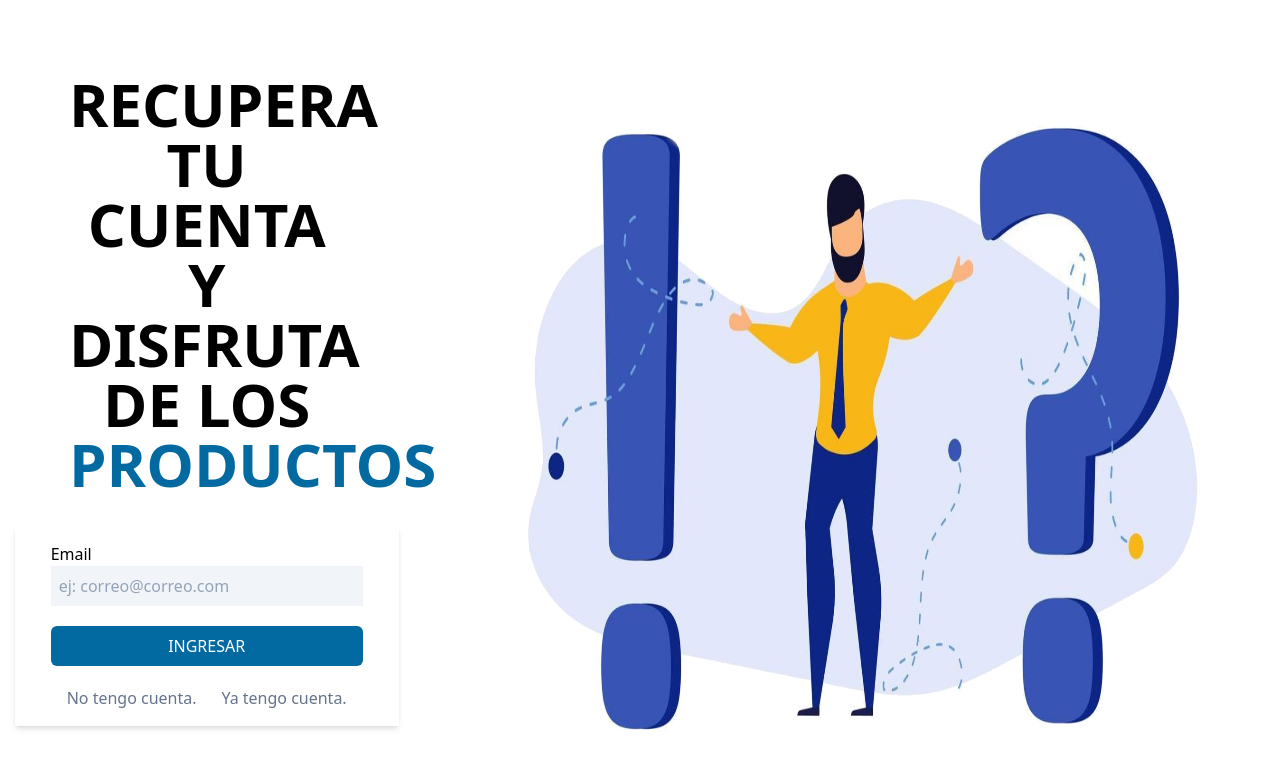
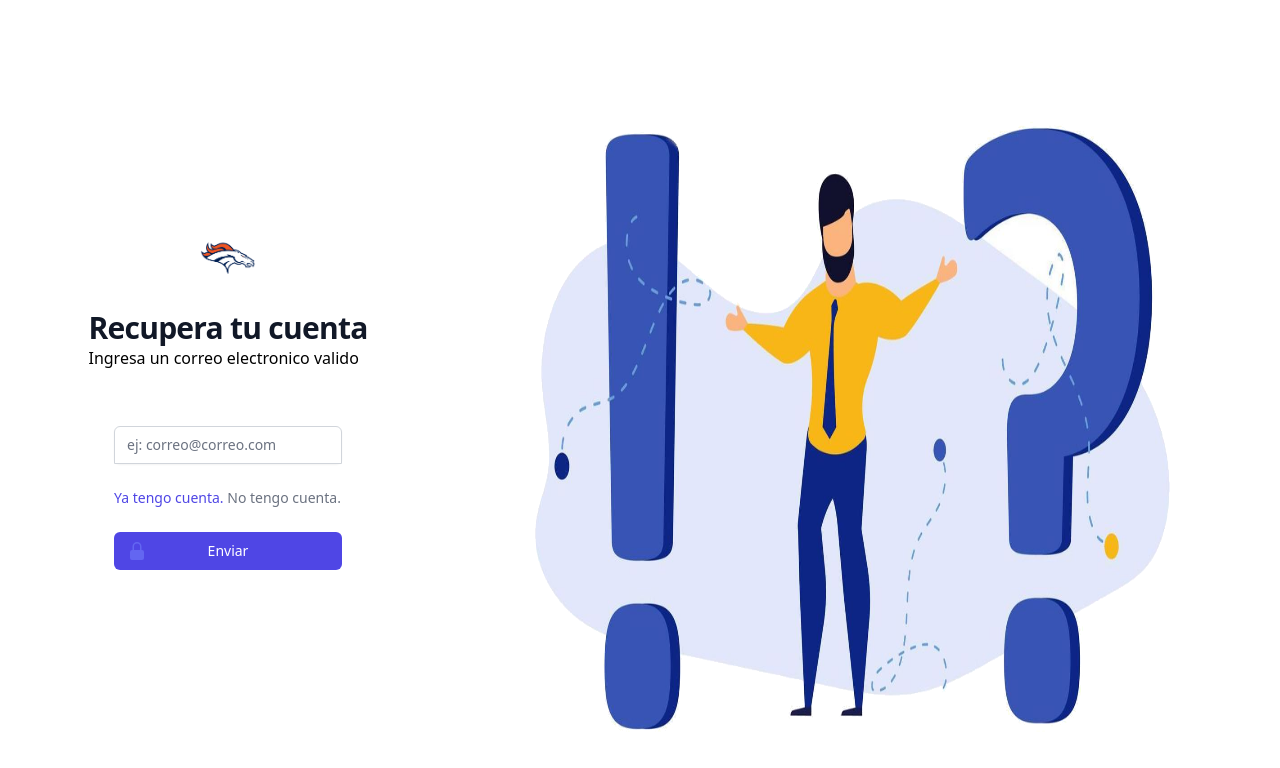
Before and after one commit to x4v13r100/frontend-Practice, a React (Vite) app: page /olvide-password in a window 1280 px wide. Shown: the top 768 px of the page. Built offline with nearby package versions, Linux system fonts and the light colour scheme.

Commit message:
Create-Page-OlvidePassword

```diff
--- a/src/pages/usuario/OlvidePassword.jsx
+++ b/src/pages/usuario/OlvidePassword.jsx
@@ -1,31 +1,80 @@
 import React from 'react'
 import { Link } from 'react-router-dom'
+import { LockClosedIcon } from '@heroicons/react/20/solid'
 import imagenOlvide from '../../assets/imagen-olvide.png'
-import fondoOlvide from '../../assets/candado.png'
+import logo from '../../assets/broncos.png'
+
 
 const OlvidePassword = () => {
     return (
-        <div className='flex w-full'>
-            <div className='flex flex-col justify-center items-center lg:w-2/4 mr-10 md:flex-row '>
-                <img src={fondoOlvide} alt="imagen login" className='relative w-0 md:w-1/2 lg:w-0 sm:w-0' />
-                <div>
-                    <h1 className='font-bold text-6xl uppercase text-center md:w-2/3 mx-auto'>Recupera tu cuenta y disfruta de los <span className='text-sky-700'>productos</span></h1><form className='p-4 mx-auto w-96 sm:px-9 mt-8 shadow-md'>
-                        <div className='mb-5'>
-                            <label htmlFor="email" className='font-medium'>Email</label>
-                            <input type="email" id="email" className='block placeholder-slate-400 p-2 w-full bg-slate-100' placeholder='ej: correo@correo.com' />
+        <>
+            <div className="flex w-full py-15 px-4 sm:px-6 lg:px-8 ">
+                <div className="flex flex-col justify-center items-center lg:w-2/4 mr-10 ">
+                    <div>
+                        <img
+                            className="mx-auto h-14 w-auto"
+                            src={logo}
+                            alt="Your Company"
+                        />
+                        <h2 className="mt-6 text-center text-3xl font-bold tracking-tight text-gray-900">
+                            Recupera tu cuenta
+                        </h2>
+                        <p>
+                            Ingresa un correo electronico valido
+                        </p>
+
+                    </div>
+
+                    <form className="mt-8 space-y-6" action="#" method="POST">
+                        <input type="hidden" name="remember" defaultValue="true" />
+                        <div className="-space-y-px rounded-md shadow-sm">
+                            <div>
+                                <label htmlFor="email" className="sr-only">
+                                    Email
+                                </label>
+                                <input
+                                    id="email"
+                                    name="email"
+                                    type="email"
+                                    autoComplete="email"
+                                    required
+                                    className="relative block w-full appearance-none rounded-none rounded-t-md border border-gray-300 px-3 py-2 text-gray-900 placeholder-gray-500 focus:z-10 focus:border-indigo-500 focus:outline-none focus:ring-indigo-500 sm:text-sm"
+                                    placeholder="ej: correo@correo.com"
+                                />
+                            </div>
+
                         </div>
-                        <input type="submit" value="Ingresar" className='uppercase bg-sky-700 text-white p-2 rounded-md w-full' />
-                        <div className='flex justify-between px-4 mt-5 text-slate-500 '>
-                            <Link to="/registro" className=''>No tengo cuenta.</Link>
-                            <Link to="/">Ya tengo cuenta.</Link>
+
+                        <div className="flex items-center justify-between">
+
+
+                            <div className="text-sm">
+                                <Link to="/" className='font-medium text-indigo-600 hover:text-indigo-500'>Ya tengo cuenta.    </Link>
+                                <Link to="/registro" className='font-medium text-gray-500 hover:text-indigo-500'> No tengo cuenta.</Link>
+                            </div>
+                        </div>
+
+                        <div>
+                            <button
+                                type="submit"
+                                value="Enviar"
+                                className="group relative flex w-full justify-center rounded-md border border-transparent bg-indigo-600 py-2 px-4 text-sm font-medium text-white hover:bg-indigo-700 focus:outline-none focus:ring-2 focus:ring-indigo-500 focus:ring-offset-2"
+                            >
+                                <span className="absolute inset-y-0 left-0 flex items-center pl-3">
+                                    <LockClosedIcon className="h-5 w-5 text-indigo-500 group-hover:text-indigo-400" aria-hidden="true" />
+                                </span>
+                                Enviar
+                            </button>
                         </div>
                     </form>
                 </div>
+                <div className='h-screen w-0 lg:w-full'>
+                    <img src={imagenOlvide} alt="imagen login" className='h-full w-screen' />
+                </div>
             </div>
-            <div className='h-screen w-0 lg:w-full'>
-                <img src={imagenOlvide} alt="imagen login" className='h-full w-screen' />
-            </div>
-        </div>
+
+        </>
+
     )
 }
 
--- a/src/pages/usuario/Registro.jsx
+++ b/src/pages/usuario/Registro.jsx
@@ -5,7 +5,7 @@
     return (
 
         <>
-            <div className="flex min-h-full items-center justify-center py-12 px-4 sm:px-6 lg:px-8">
+            <div className="flex min-h-full items-center justify-center py-20 px-4 sm:px-6 lg:px-8">
                 <div className="hidden sm:block" aria-hidden="true">
                     <div className="py-5">
                         <div className="border-t border-gray-200" />
@@ -16,12 +16,12 @@
                     <div className="md:grid md:grid-cols-3 md:gap-6">
                         <div className="md:col-span-1">
                             <div className="px-4 sm:px-0">
-                                <h3 className="text-lg font-medium leading-6 text-gray-900">Registrar Nuevo Usuario</h3>
-                                <p className="mt-1 text-sm text-gray-600">Ingresar por favor los datos del nuevo usuario</p>
+                                <h3 className="text-lg font-medium leading-6 text-gray-900">Registrar Nuevo Usuario.</h3>
+                                <p className="mt-1 text-sm text-gray-600">Ingresar por favor los datos del nuevo usuario.</p>
                                 <br/>
-                                <Link to="/" className='font-medium text-indigo-600 hover:text-indigo-500'>Ya tengo cuenta</Link>
+                                <Link to="/" className='font-medium text-indigo-700 hover:text-indigo-500'>Ya tengo cuenta.</Link>
                                 <br/>
-                                <Link to="/olvide-password" className="font-medium text-indigo-600 hover:text-indigo-500">Olvide mi password.</Link>
+                                <Link to="/olvide-password" className="font-medium text-indigo-700 hover:text-indigo-500">Olvide mi password.</Link>
                             </div>
                         </div>
                         <div className="mt-5 md:col-span-2 md:mt-0">
```
